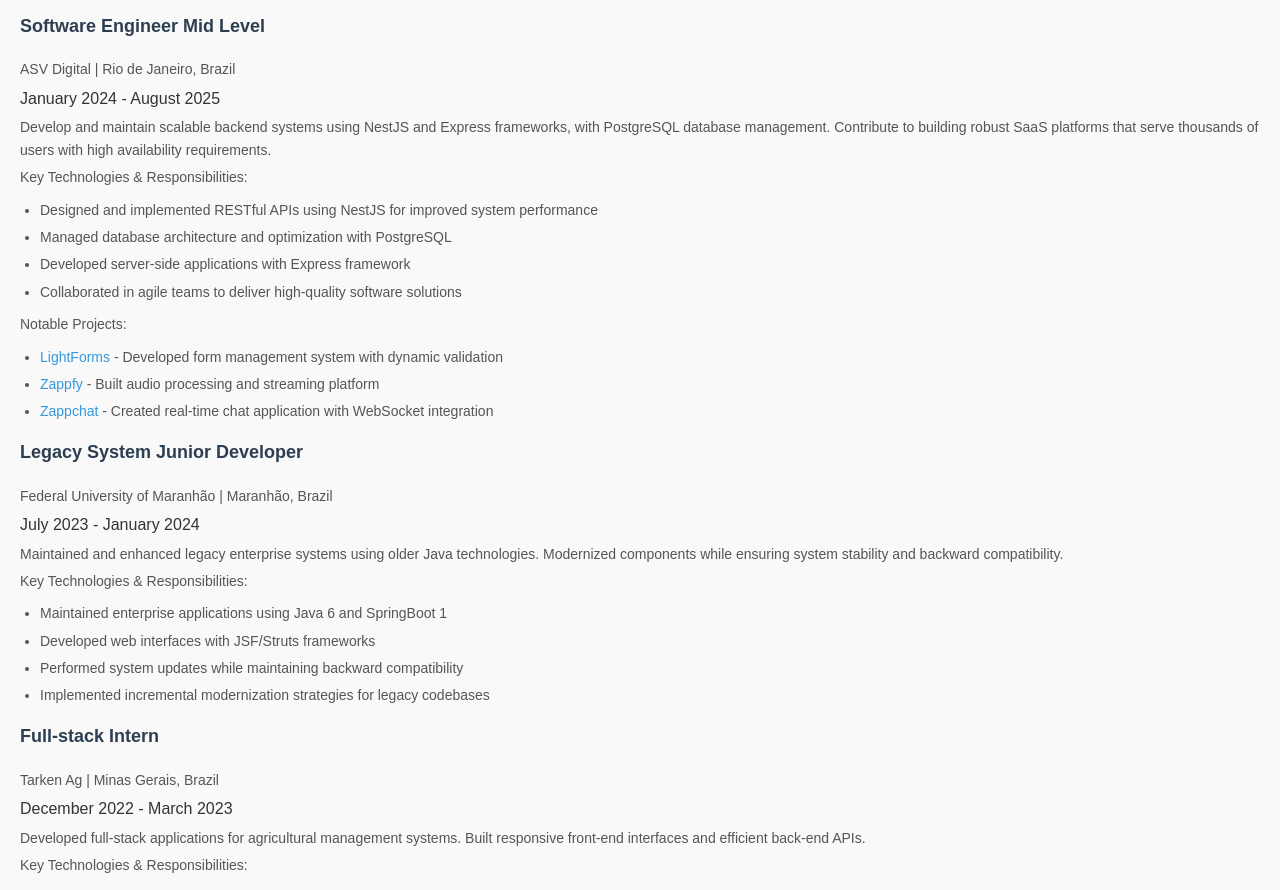
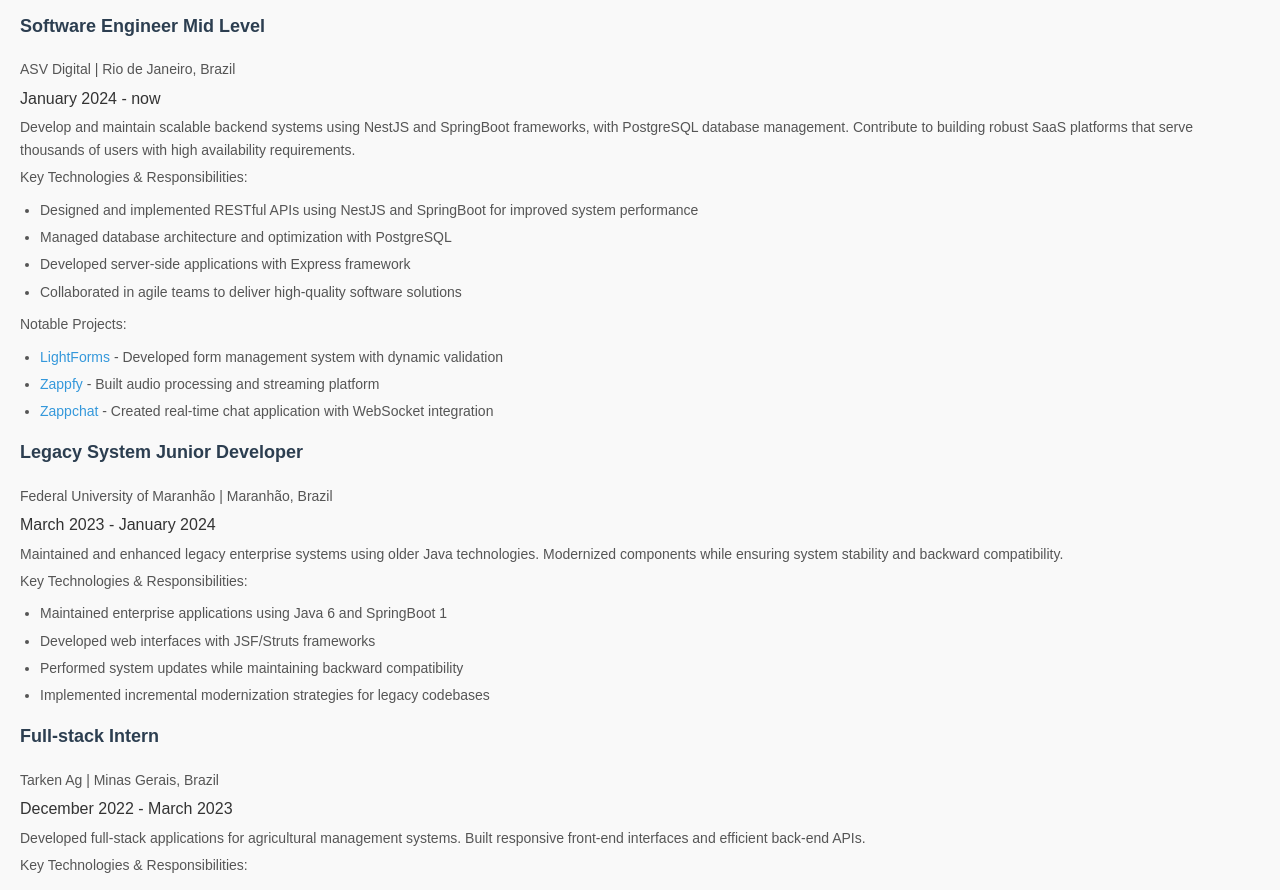
Before and after one commit to felipersteles/felipersteles.github.io, a plain HTML site: page resume.html in a window 1280 px wide. Shown: the part 860-1750 px from the top of the page. Drawn offline with Linux system fonts and the light colour scheme.

Commit message:
new resume

```diff
--- a/resume.html
+++ b/resume.html
@@ -149,15 +149,15 @@
         <div class="experience">
             <h3 class="job-title">Software Engineer Mid Level</h3>
             <p class="company">ASV Digital | Rio de Janeiro, Brazil</p>
-            <span class="date">January 2024 - August 2025</span>
-            <p class="description">Develop and maintain scalable backend systems using NestJS and Express frameworks,
+            <span class="date">January 2024 - now</span>
+            <p class="description">Develop and maintain scalable backend systems using NestJS and SpringBoot frameworks,
                 with PostgreSQL database management. Contribute to building robust SaaS platforms that serve thousands
                 of users with high availability requirements.</p>
 
             <div class="skills">
                 <p class="skills-title">Key Technologies & Responsibilities:</p>
                 <ul>
-                    <li>Designed and implemented RESTful APIs using NestJS for improved system performance</li>
+                    <li>Designed and implemented RESTful APIs using NestJS and SpringBoot for improved system performance</li>
                     <li>Managed database architecture and optimization with PostgreSQL</li>
                     <li>Developed server-side applications with Express framework</li>
                     <li>Collaborated in agile teams to deliver high-quality software solutions</li>
@@ -179,7 +179,7 @@
         <div class="experience">
             <h3 class="job-title">Legacy System Junior Developer</h3>
             <p class="company">Federal University of Maranhão | Maranhão, Brazil</p>
-            <span class="date">July 2023 - January 2024</span>
+            <span class="date">March 2023 - January 2024</span>
             <p class="description">Maintained and enhanced legacy enterprise systems using older Java technologies.
                 Modernized components while ensuring system stability and backward compatibility.</p>
 
```
